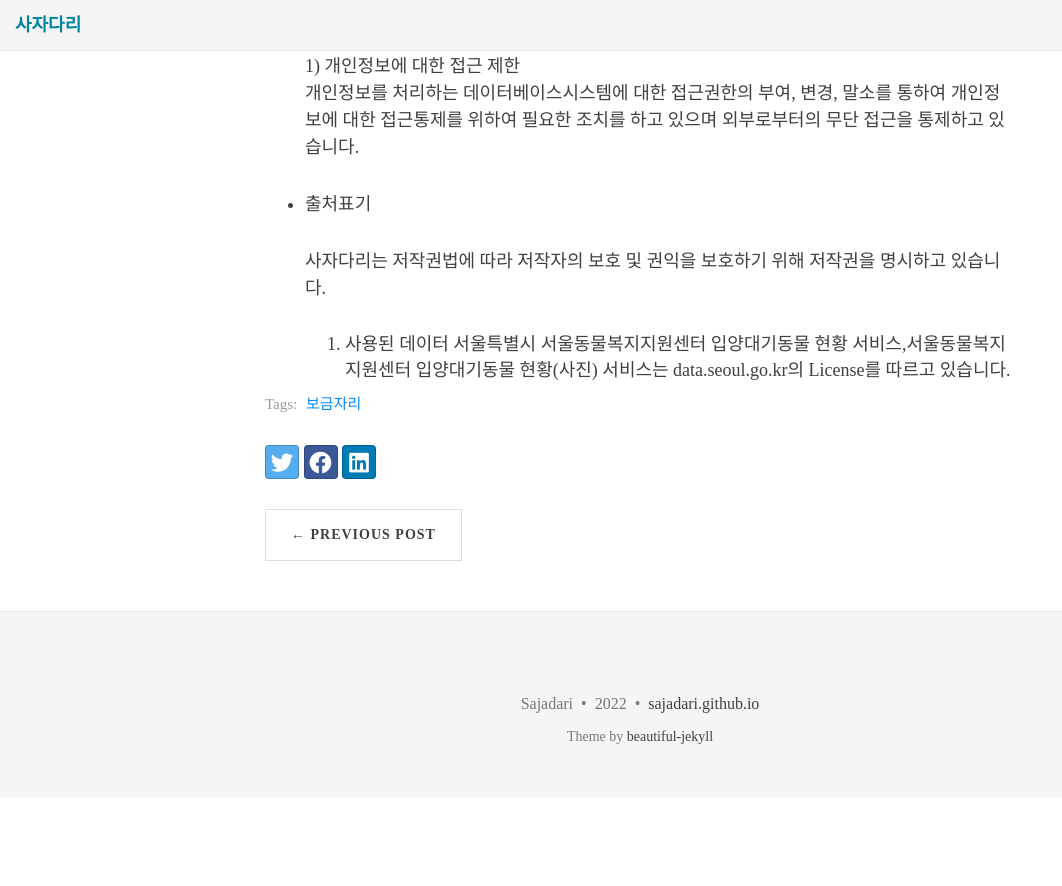
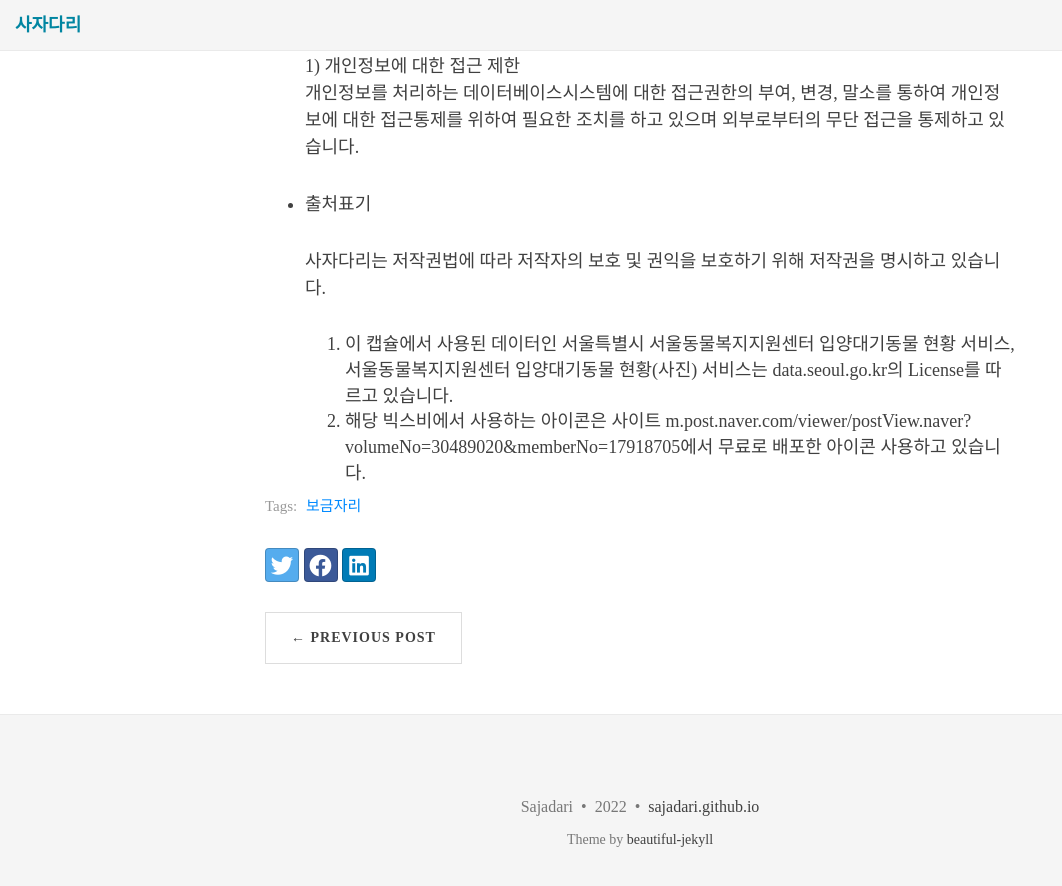
Before and after one commit to sajadari/sajadari.github.io, a Jekyll site: the page built from _posts/2022-07-19-lookGetPet-policy.md, in a window 1280 px wide and 900 px high, scrolled down 2696 px. Shown: the top 886 px of the window, without its empty margins (0-1062 px from the left). Built offline with Jekyll 4.4.1, drawn with Linux system fonts in a browser that asks for light colours; nearby versions of some CDN libraries; some web fonts are replaced; before the commit the page ends 3493 px from its top, so only the background shows below that.

Commit message:
update lookGetPet Policy document

```diff
--- a/_posts/2022-07-19-rookGetPet-policy.md
+++ b/_posts/2022-07-19-lookGetPet-policy.md
@@ -79,4 +79,5 @@ tags: [보금자리]
 
     사자다리는 저작권법에 따라 저작자의 보호 및 권익을 보호하기 위해 저작권을 명시하고 있습니다.
 
-	1. 사용된 데이터 서울특별시 서울동물복지지원센터 입양대기동물 현황 서비스,서울동물복지지원센터 입양대기동물 현황(사진) 서비스는 data.seoul.go.kr의 License를 따르고 있습니다.
+	1. 이 캡슐에서 사용된 데이터인 서울특별시 서울동물복지지원센터 입양대기동물 현황 서비스, 서울동물복지지원센터 입양대기동물 현황(사진) 서비스는 data.seoul.go.kr의 License를 따르고 있습니다.
+	2. 해당 빅스비에서 사용하는 아이콘은 사이트 m.post.naver.com/viewer/postView.naver?volumeNo=30489020&memberNo=17918705에서 무료로 배포한 아이콘 사용하고 있습니다.
```
